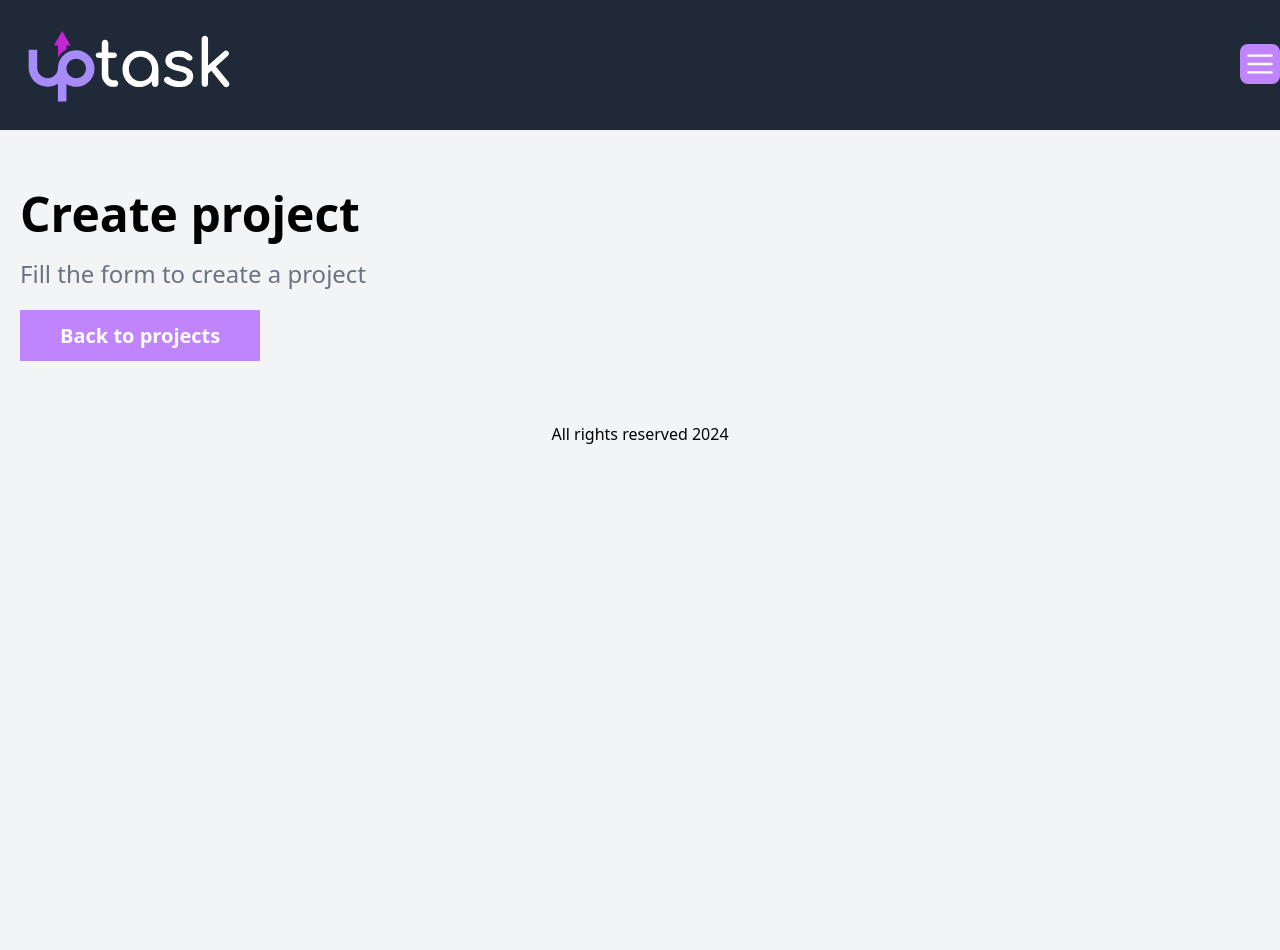
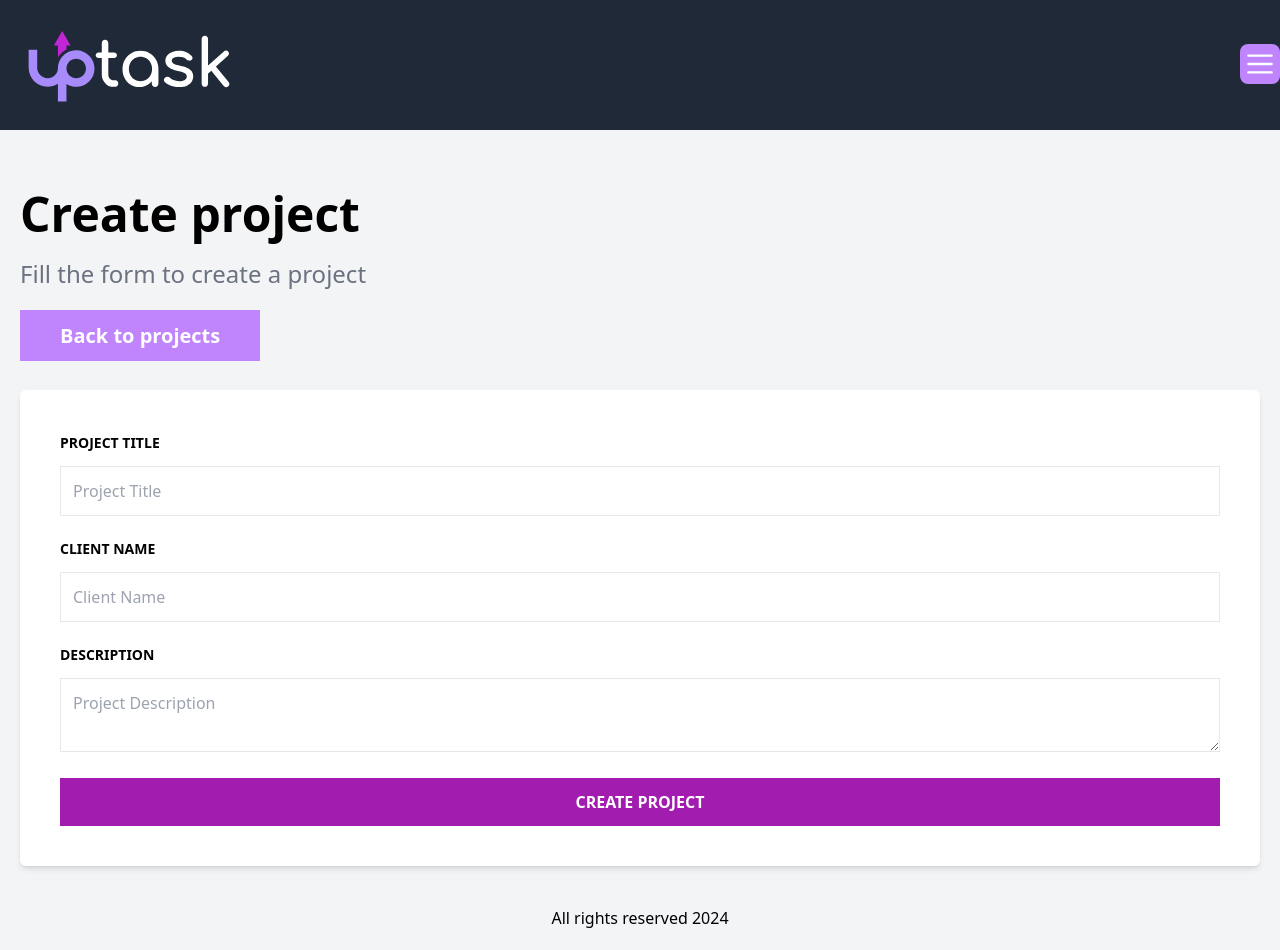
Before and after one commit to javiercodesx/handleTask_client, a React (Vite) app: page /projects/create in a window 1280 px wide. Before the commit the page ends 800 px from the top, so only its background shows below. Built offline with nearby package versions, Linux system fonts and the light colour scheme.

Commit message:
Add ProjectForm, ProjectFormProps

```diff
--- /dev/null
+++ b/src/components/projects/ProjectForm.tsx
@@ -0,0 +1,77 @@
+import { UseFormRegister, FieldErrors } from "react-hook-form";
+import ErrorMessage from "../ErrorMessage";
+
+type ProjectFormProps = {
+    register: UseFormRegister<{
+        projectName: string;
+        clientName: string;
+        description: string;
+    }>
+    errors: FieldErrors<{
+        projectName: string;
+        clientName: string;
+        description: string;
+    }>
+}
+
+export default function ProjectForm({register, errors} : ProjectFormProps) {
+    return (
+        <>
+            <div className="mb-5 space-y-3">
+                <label htmlFor="projectName" className="text-sm uppercase font-bold">
+                    Project Title
+                </label>
+                <input
+                    id="projectName"
+                    className="w-full p-3  border border-gray-200"
+                    type="text"
+                    placeholder="Project Title"
+                    {...register("projectName", {
+                        required: "The project title is required",
+                    })}
+                />
+
+                {errors.projectName && (
+                    <ErrorMessage>{errors.projectName.message}</ErrorMessage>
+                )}
+            </div>
+
+            <div className="mb-5 space-y-3">
+                <label htmlFor="clientName" className="text-sm uppercase font-bold">
+                    Client Name
+                </label>
+                <input
+                    id="clientName"
+                    className="w-full p-3  border border-gray-200"
+                    type="text"
+                    placeholder="Client Name"
+                    {...register("clientName", {
+                        required: "The client name is required",
+                    })}
+                />
+
+                {errors.clientName && (
+                    <ErrorMessage>{errors.clientName.message}</ErrorMessage>
+                )}
+            </div>
+
+            <div className="mb-5 space-y-3">
+                <label htmlFor="description" className="text-sm uppercase font-bold">
+                    Description
+                </label>
+                <textarea
+                    id="description"
+                    className="w-full p-3  border border-gray-200"
+                    placeholder="Project Description"
+                    {...register("description", {
+                        required: "A project description is required"
+                    })}
+                />
+
+                {errors.description && (
+                    <ErrorMessage>{errors.description.message}</ErrorMessage>
+                )}
+            </div>
+        </>
+    )
+}
--- a/src/pages/DashboardPage.tsx
+++ b/src/pages/DashboardPage.tsx
@@ -1,19 +1,6 @@
 import { Link } from "react-router-dom"
-import { useForm } from "react-hook-form"
 
 export default function DashboardPage() {
-
-  const initialValues = {
-    projectName: "",
-    clientName: "",
-    description: ""
-  }
-
-  const { register, handleSubmit, formState: { errors } } = useForm({defaultValues: initialValues})
-
-  const handleForm = (data) => {
-    console.log(data)
-  }
 
   return (
     <>
@@ -28,17 +15,6 @@ export default function DashboardPage() {
           >New project</Link>
         </nav>
 
-        <form
-          className=" mt-10 bg-white shadow-md p-10 rounded-md"
-          onSubmit={handleSubmit(handleForm)}
-          noValidate
-        >
-          <input
-            type="submit"
-            value="Create project"
-            className="bg-fuchsia-700 hover:bg-fuchsia-600 w-full p-3 text-white uppercase font-bold cursor-pointer transition-colors"
-          />
-        </form>
       </div>
     </>
   )
--- a/src/pages/projects/CreateProjectPage.tsx
+++ b/src/pages/projects/CreateProjectPage.tsx
@@ -1,6 +1,20 @@
 import { Link } from "react-router-dom";
+import { useForm } from "react-hook-form";
+import ProjectForm from "@/components/projects/ProjectForm";
 
 export default function CreateProjectPage() {
+
+  const initialValues = {
+    projectName: "",
+    clientName: "",
+    description: ""
+  }
+
+  const { register, handleSubmit, formState: { errors } } = useForm({defaultValues: initialValues})
+
+  const handleForm = () => {
+  }
+
   return (
     <>
         <h1 className="text-5xl font-black">Create project</h1>
@@ -12,6 +26,23 @@ export default function CreateProjectPage() {
             to='/'
           >Back to projects</Link>
         </nav>
+
+        <form
+          className=" mt-10 bg-white shadow-md p-10 rounded-md"
+          onSubmit={handleSubmit(handleForm)}
+          noValidate
+        >
+          <ProjectForm
+            register={register}
+            errors={errors}
+          />
+
+          <input
+            type="submit"
+            value="Create project"
+            className="bg-fuchsia-700 hover:bg-fuchsia-600 w-full p-3 text-white uppercase font-bold cursor-pointer transition-colors"
+          />
+        </form>
     </>
   )
 }
```
